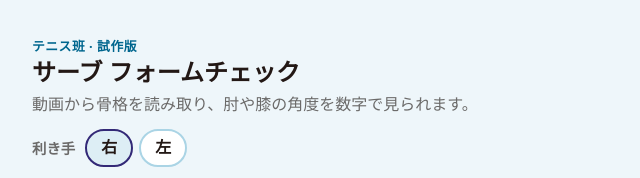
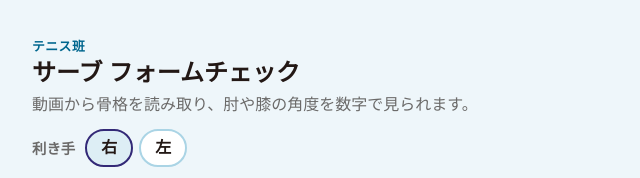
Before and after one commit to gon-naokin/tennis-form, a plain HTML site: page docs/index.html in a window 1280 px wide. Shown: the top 178 px of the page, 144-784 px from the left. Drawn offline with Linux system fonts and the light colour scheme; a web font is replaced by a local one.

Commit message:
「試作版」の表記を外す
Co-Authored-By: Claude Fable 5.2 <noreply@anthropic.com>

```diff
--- a/docs/index.html
+++ b/docs/index.html
@@ -18,7 +18,7 @@
 <header class="top">
   <div class="container top-inner">
     <div>
-      <p class="eyebrow">テニス班 · 試作版</p>
+      <p class="eyebrow">テニス班</p>
       <h1>サーブ フォームチェック</h1>
       <p class="lead">動画から骨格を読み取り、肘や膝の角度を数字で見られます。</p>
     </div>
```
Also changed, not shown: 1 other file.
